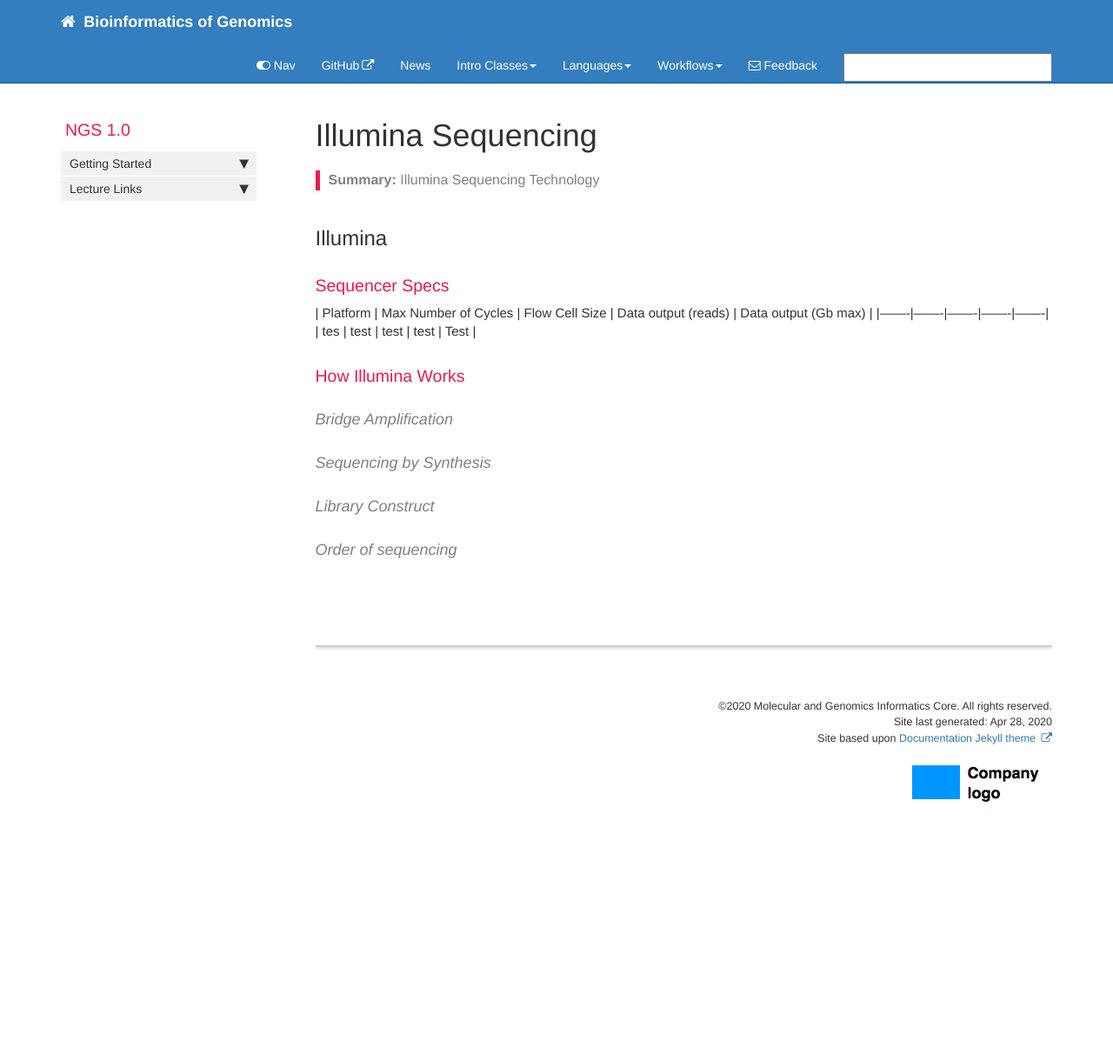
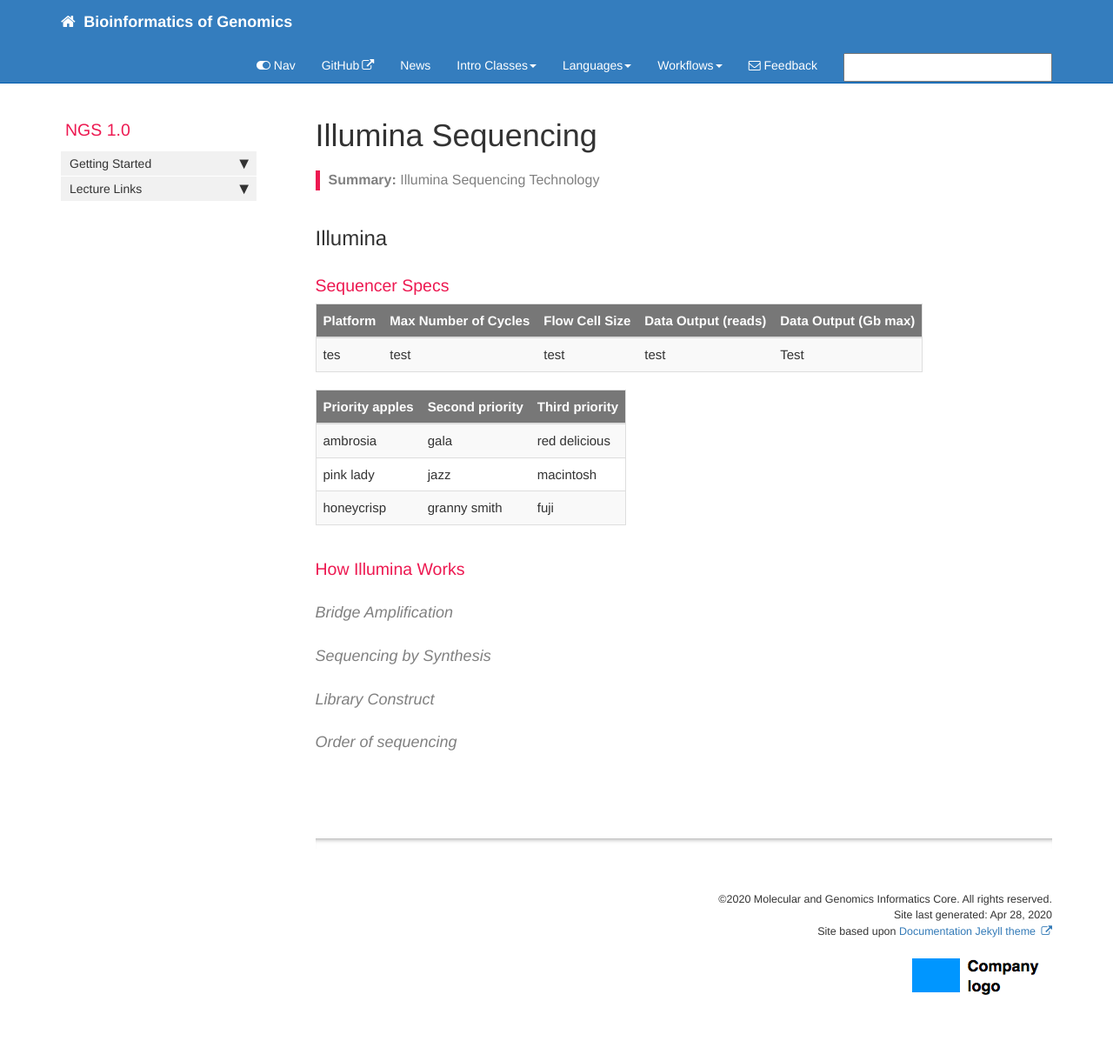
Before and after one commit to RU-MaGIC-Classes/Genomics-course-guide, a Jekyll site: the page built from pages/intro-to-ngs/illumina.md, in a window 1280 px wide. Shown: the whole page at 87% size. Built offline with Jekyll 4.4.1, drawn with Linux system fonts in a browser that asks for light colours; comment, search, counter and statistics services are not loaded; before the commit the page ends 998 px from its top, so only the background shows below that.

Commit message:
Update illumina.md

```diff
--- a/pages/intro-to-ngs/illumina.md
+++ b/pages/intro-to-ngs/illumina.md
@@ -13,9 +13,18 @@ folder: intro-to-ngs
 
 
 ### Sequencer Specs
-| Platform | Max Number of Cycles | Flow Cell Size | Data output (reads) | Data output (Gb max) |
-|-------|-------|-------|-------|-------|
+
+
+| Platform | Max Number of Cycles | Flow Cell Size | Data Output (reads) | Data Output (Gb max) |
+|-------|--------|---------|----------|-----------|
 | tes | test | test | test | Test |
+
+| Priority apples | Second priority | Third priority |
+|-------|--------|---------|
+| ambrosia | gala | red delicious |
+| pink lady | jazz | macintosh |
+| honeycrisp | granny smith | fuji |
+
 ### How Illumina Works
 
 #### Bridge Amplification
```
